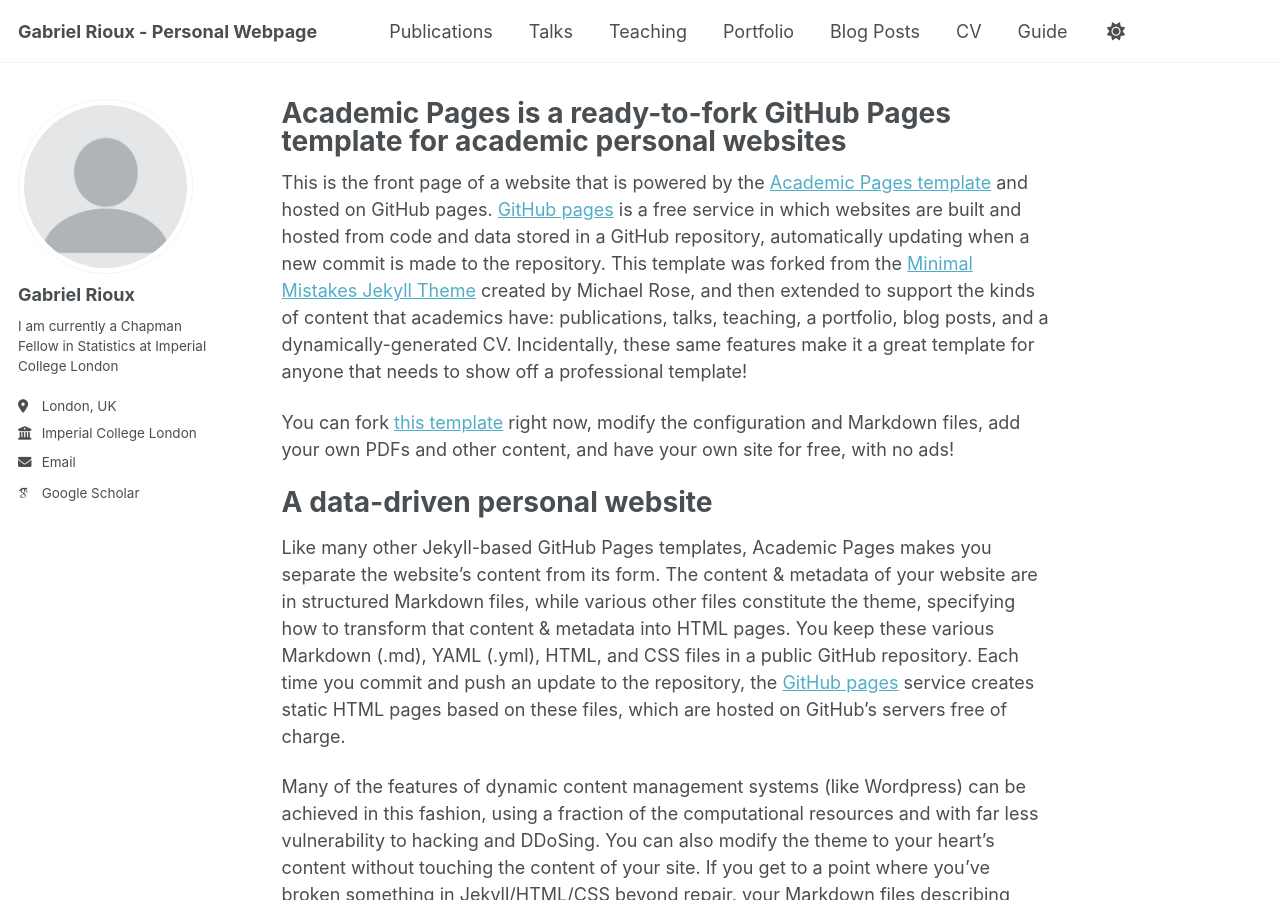
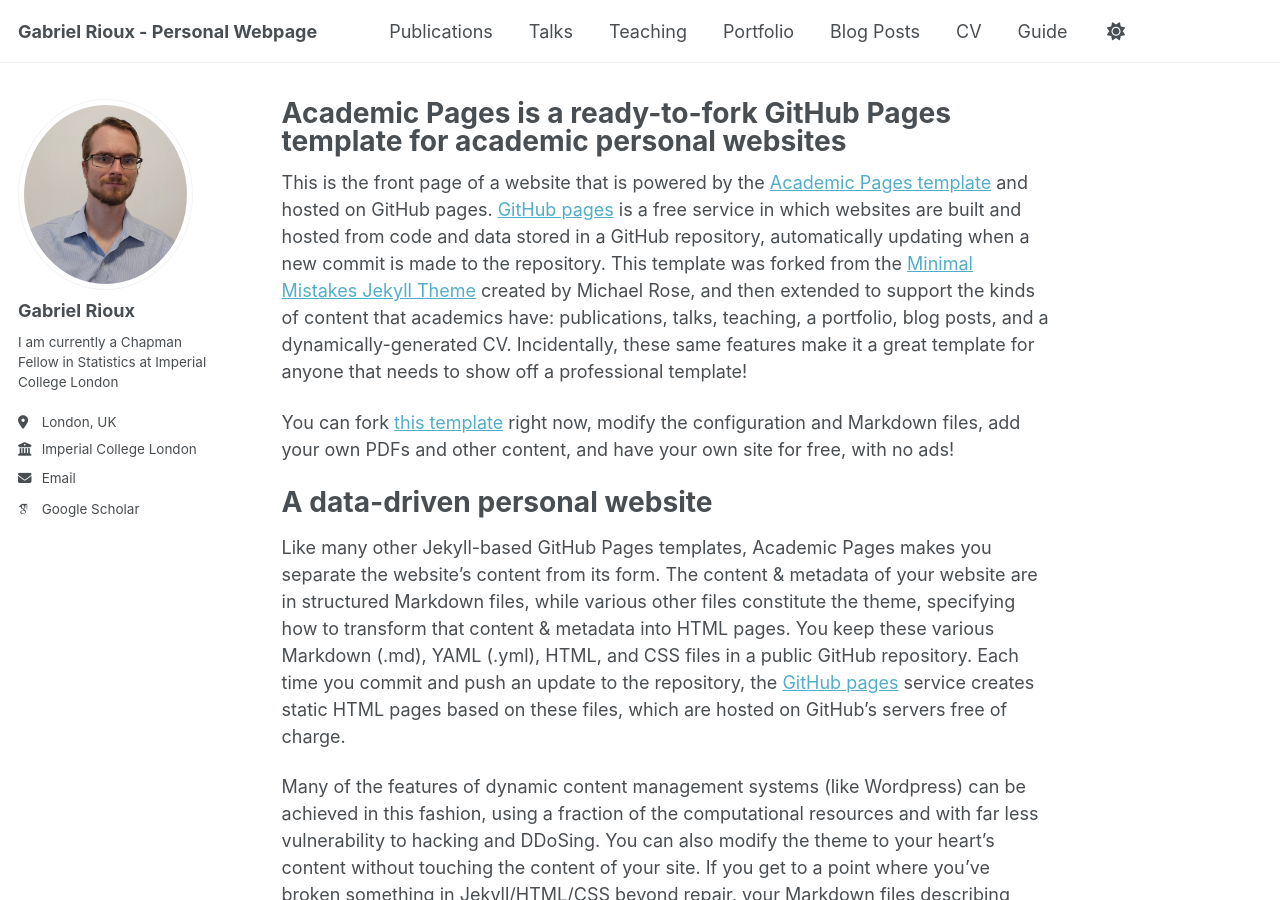
Before and after one commit to gabrielrioux/gabrielrioux.github.io, a Jekyll site: the page built from _pages/about.md, in a window 1280 px wide and 900 px high. Built offline with Jekyll 4.4.1, drawn with Linux system fonts in a browser that asks for light colours; some web fonts are replaced; a script that is not in the unit is left out.

Commit message:
Update _config.yml

```diff
--- a/_config.yml
+++ b/_config.yml
@@ -22,7 +22,7 @@ repository               : "gabrielrioux/gabrielrioux.github.io"
 #               Additional customization can be done by editing /_includes/author-profile.html
 author:
   # Biographic information
-  avatar           : "profile.png"
+  avatar           : "thumbnail2.jpg"
   name             : "Gabriel Rioux"
   pronouns         : # example: "she/her"
   bio              : "I am currently a Chapman Fellow in Statistics at Imperial College London"
```
